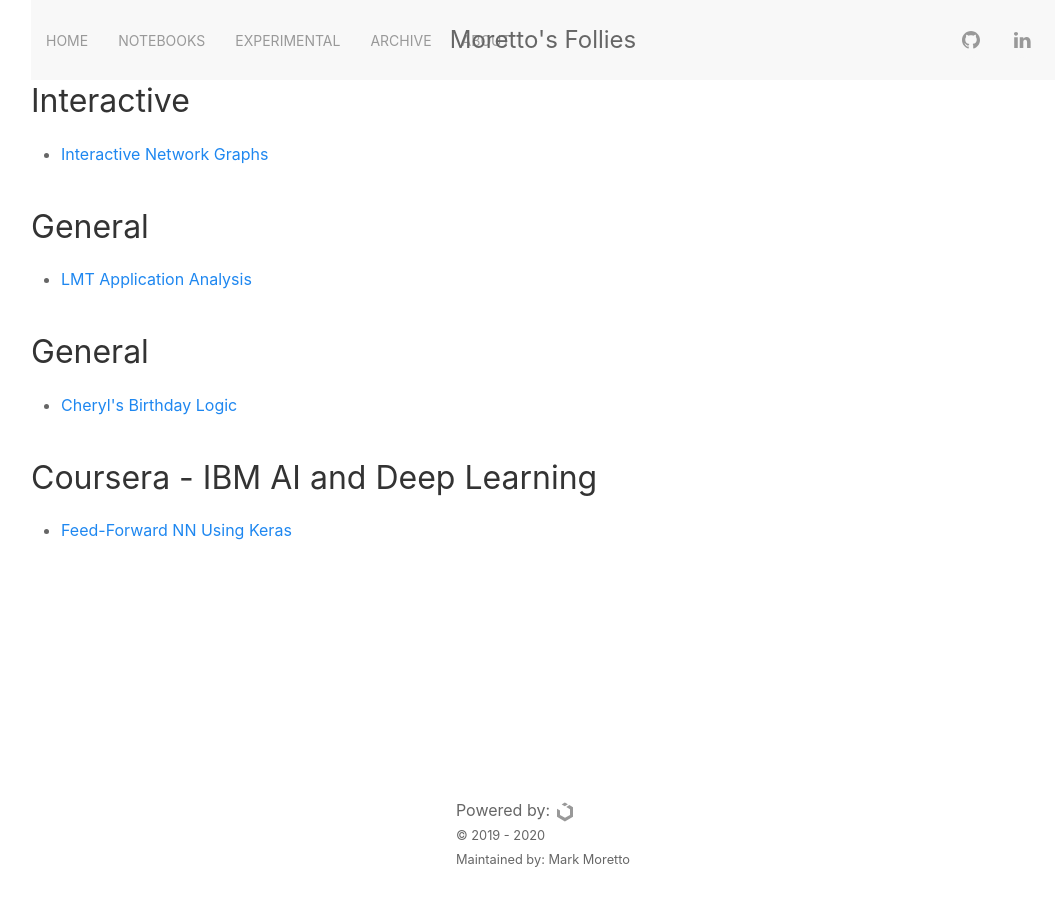
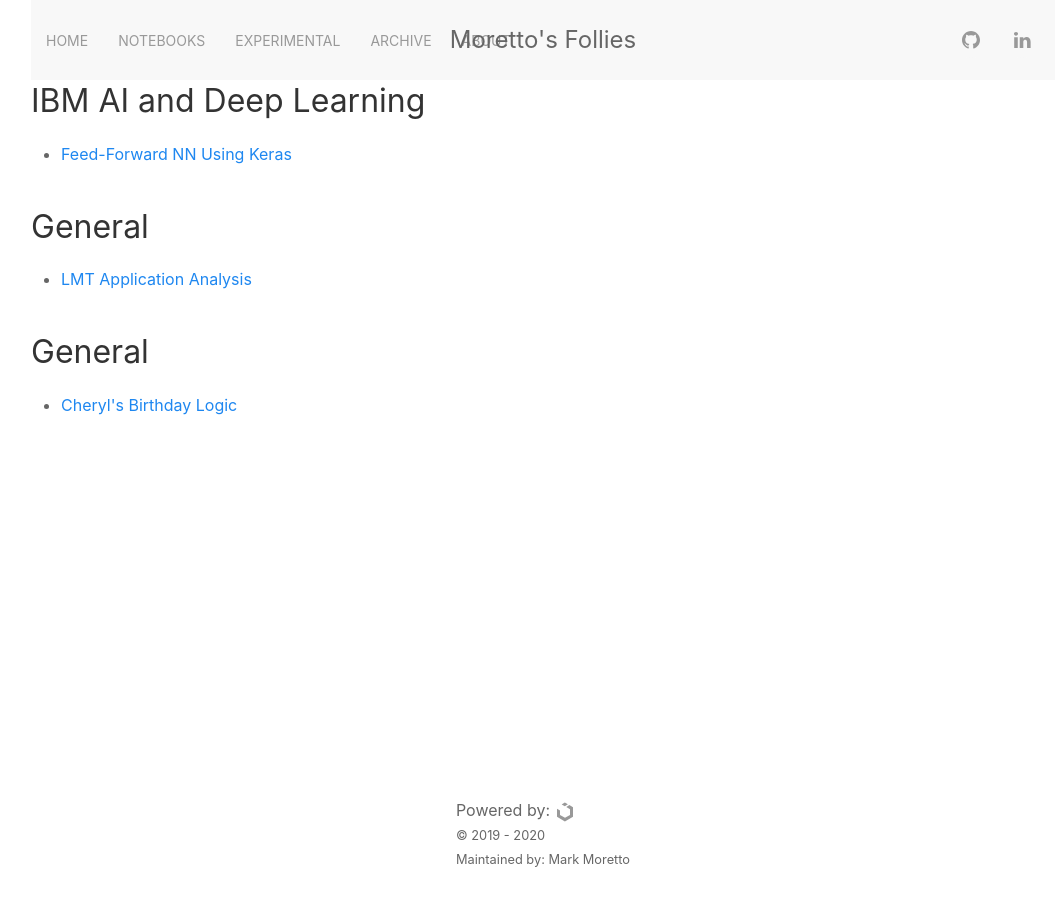
Before and after one commit to MarkMoretto/markmoretto.github.io, a Jekyll site: the page built from notebooks/index.html, in a window 1280 px wide. Shown: the whole page, without its empty margins (97-1159 px from the left). Built offline with Jekyll 4.4.1, drawn with Linux system fonts in a browser that asks for light colours.

Commit message:
added new resume link and uploaded latest resume

```diff
--- a/_data/notebooks.yml
+++ b/_data/notebooks.yml
@@ -1,6 +1,6 @@
 examples:
   - idx: 0
-    group: Coursera - IBM AI and Deep Learning
+    group: IBM AI and Deep Learning
     notebooks:
       - name: Feed-Forward NN Using Keras
         link: /assets/notebooks/wk-2-keras-sampler.html
@@ -10,12 +10,7 @@
       - name: Cheryl's Birthday Logic
         link: /assets/notebooks/cheryls-birthday-solution.html
   - idx: 2
-    group: Interactive
-    notebooks:
-      - name: Interactive Network Graphs
-        link: /assets/notebooks/interactive-graph-sampler.html
-  - idx: 3
     group: General
     notebooks:
       - name: LMT Application Analysis
-        link: /assets/notebooks/lmt-app-history-parsing.html
+        link: /assets/notebooks/lmt-app-history.html
--- a/about/index.html
+++ b/about/index.html
@@ -2,11 +2,12 @@
 title: About Mark
 resumelink: https://app.box.com/s/upblb5h43y4uf978mdok45ss7jp4efm5
 img_path: /assets/images/certs-badges/
+resume_path: /assets/docs/resume/moretto-resume-ds-da.pdf
 ---
 
 <div class="uk-section uk-section-xsmall uk-section-default">
     <p>Hi!  My name is Mark Moretto and welcome to my (relatively) new website.</p>
-    <p>Grab a copy of my recent resume by clicking <a class="uk-link-text-main" href="{{ page.resumelink }}" target="_blank">here</a>.</p>
+    <p>Grab a copy of my recent resume by clicking <a class="uk-link-text-main" href="{{ page.resume_path }}" target="_blank">here</a>.</p>
     <div class="uk-container">
 
         <p class="uk-text-large">Social media links:</p>
```
Also changed, not shown: notebooks/index.html (+0 -14 lines), assets/notebooks/lmt-app-history.html (renamed from assets/notebooks/lmt-app-history-parsing.html), 3 other files.
